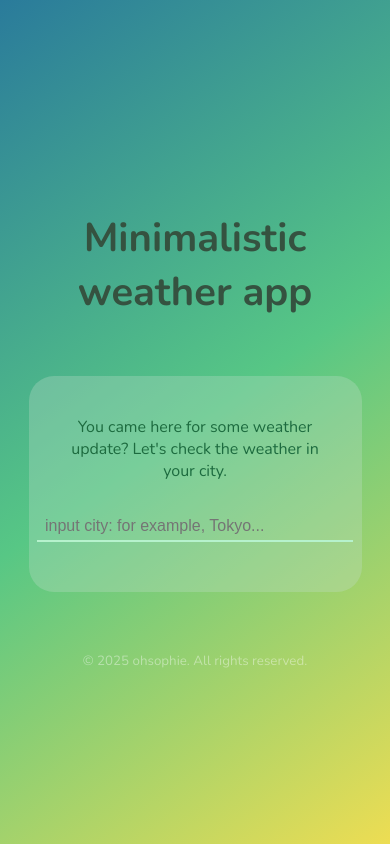
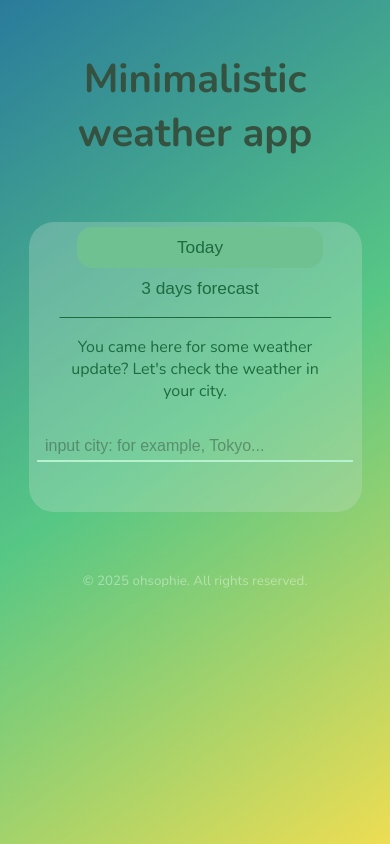
Before and after one commit to ohsophie/minimalistic-weather, a Vue app: page / in a window 390 px wide. Built offline with nearby package versions, Linux system fonts and the light colour scheme.

Commit message:
New functions and bug fixes

```diff
--- a/index.html
+++ b/index.html
@@ -2,13 +2,13 @@
 <html lang="">
   <head>
     <meta charset="UTF-8" />
-    <link rel="icon" href="/favicon.ico" />
-    <meta name="viewport" content="width=device-width, initial-scale=1" />
+    <meta name="viewport" content="width=device-width, initial-scale=1.0" />
     <meta
       name="theme-color"
       content="#2a7b9b"
       media="(prefers-color-scheme: light)"
     />
+    <link rel="icon" href="/favicon.ico" />
     <title>Minimalistic Weather</title>
   </head>
   <body>
--- a/package.json
+++ b/package.json
@@ -11,6 +11,7 @@
   },
   "dependencies": {
     "axios": "^1.9.0",
+    "chart.js": "^4.4.9",
     "vue": "^3.5.13"
   },
   "devDependencies": {
--- a/src/App.vue
+++ b/src/App.vue
@@ -35,6 +35,7 @@
     justify-content: center;
     padding: 20px;
     padding-top: 0;
+    margin-top: 50px;
   }
   .footer {
     margin-top: 40px;
@@ -47,9 +48,10 @@
   }
   @media screen and (max-width: 650px) {
     .header {
-      padding-top: 20px;
+      padding: 25px;
       text-align: center;
       font-size: 20px;
+      margin-top: 0px;
     }
   }
 </style>
--- a/src/assets/main.css
+++ b/src/assets/main.css
@@ -6,25 +6,13 @@ body {
   padding: 0;
   width: 100%;
   height: 100%;
-  min-height: 100vh;
-
+  min-height: 100dvh;
   background: linear-gradient(
     145deg,
     rgba(42, 123, 155, 1) 0%,
     rgba(87, 199, 133, 1) 50%,
     rgba(237, 221, 83, 1) 100%
   );
-  background-attachment: fixed;
-
-  overscroll-behavior: none;
   overflow-x: hidden;
-  overflow-y: hidden;
-  touch-action: manipulation;
   font-family: "Nunito", sans-serif;
 }
-
-body {
-  display: flex;
-  justify-content: center;
-  align-items: center;
-}
--- /dev/null
+++ b/src/components/Chart.vue
@@ -0,0 +1,121 @@
+<script>
+  import { Chart, registerables } from "chart.js";
+  Chart.register(...registerables);
+  import { nextTick } from "vue";
+
+  export default {
+    data() {
+      return {
+        chartInstance: null,
+      };
+    },
+    props: {
+      forecastData: {
+        type: Array,
+        required: true,
+      },
+    },
+    watch: {
+      forecastData: {
+        handler() {
+          this.renderChart();
+        },
+        deep: true,
+        immediate: true,
+      },
+    },
+    methods: {
+      handleResize() {
+        if (this.chartInstance) {
+          this.chartInstance.resize();
+        }
+      },
+      async renderChart() {
+        if (!this.forecastData.length) return;
+
+        // wait for DOM build
+        await nextTick();
+
+        //then get canvas
+        const canvas = this.$refs.chartCanvas;
+
+        //just in case canvas not found
+        if (!canvas) {
+          console.error("Canvas not found");
+          return;
+        }
+
+        //destroy previous canvas
+        if (this.chartInstance) {
+          this.chartInstance.destroy();
+        }
+
+        //render chart
+        const labels = this.forecastData.map((entry) => {
+          const date = new Date(entry.dt * 1000);
+          return `${date.getDate()}.${
+            date.getMonth() + 1
+          } ${date.getHours()}:00`;
+        });
+        const temps = this.forecastData.map((entry) => entry.main.temp);
+        const ctx = canvas.getContext("2d");
+        this.chartInstance = new Chart(ctx, {
+          type: "line",
+          data: {
+            labels: labels,
+            datasets: [
+              {
+                label: "Temperature (°C)",
+                data: temps,
+                fill: false,
+                borderColor: "rgb(42, 123, 155)",
+                tension: 0.3,
+              },
+            ],
+          },
+          options: {
+            responsive: true,
+            scales: {
+              x: {
+                ticks: {
+                  maxRotation: 45,
+                  minRotation: 45,
+                },
+              },
+            },
+          },
+        });
+      },
+    },
+    mounted() {
+      window.addEventListener("resize", this.handleResize);
+    },
+    beforeUnmount() {
+      window.removeEventListener("resize", this.handleResize);
+    },
+  };
+</script>
+
+<template>
+  <div class="chartDiv">
+    <canvas ref="chartCanvas"></canvas>
+  </div>
+</template>
+
+<style scoped>
+  .chartDiv {
+    padding: 20px;
+  }
+  canvas {
+    width: 80%;
+  }
+  @media screen and (max-width: 650px) {
+    .chartDiv {
+      padding: 0;
+      margin: 0;
+    }
+    .canvas {
+      width: 100%;
+    }
+  }
+</style>
--- a/src/components/Input.vue
+++ b/src/components/Input.vue
@@ -67,14 +67,17 @@
     border: 0;
     border-bottom: 2px solid #b6f2cd;
     width: 300px;
-    color: #fff;
-    opacity: 1 !important;
     font-size: 16px;
     padding: 5px 8px;
     outline: none;
+    color: #b6f2cd;
   }
   input:focus {
     border-bottom-color: #355240;
+  }
+  input::placeholder {
+    color: #355240;
+    opacity: 0.5 !important;
   }
   button {
     background-color: #355240;
--- /dev/null
+++ b/src/components/Menu.vue
@@ -0,0 +1,82 @@
+<script>
+  export default {
+    data() {
+      return {
+        active: 0,
+      };
+    },
+    methods: {
+      styleMenuButton(x) {
+        const y = x == 1 ? 0 : 1;
+        const button = document.getElementById("b" + x);
+        button.style.backgroundColor = "#6fc192";
+        const buttonPrev = document.getElementById("b" + y);
+        buttonPrev.style.backgroundColor = "transparent";
+        this.sendStatus();
+      },
+      sendStatus() {
+        this.$emit("status", { active: this.active });
+      },
+    },
+  };
+</script>
+
+<template>
+  <div class="menu">
+    <button
+      class="menuBut"
+      id="b0"
+      @click="(active = 0), styleMenuButton(active)"
+    >
+      Today
+    </button>
+    <button
+      class="menuBut"
+      id="b1"
+      @click="(active = 1), styleMenuButton(active)"
+    >
+      3 days forecast
+    </button>
+  </div>
+</template>
+
+<style scoped>
+  #b0 {
+    background-color: #6fc192;
+  }
+  .menu {
+    display: flex;
+    flex-direction: row;
+    justify-content: space-around;
+    padding-top: 0;
+    margin-top: 0;
+  }
+
+  .menuBut {
+    width: 50%;
+    background-color: transparent;
+    color: #1d6b3f;
+    font-size: 13pt;
+    border-radius: 15px;
+  }
+
+  .menuBut:hover {
+    font-size: 14pt;
+    font-weight: 500;
+    transition: transform 2000ms ease;
+  }
+  .menuBut:active {
+    font-size: 14pt;
+    background-color: transparent;
+  }
+
+  @media screen and (max-width: 650px) {
+    .menu {
+      flex-direction: column;
+      align-items: center;
+    }
+    .menuBut {
+      width: 90%;
+    }
+  }
+</style>
--- /dev/null
+++ b/src/components/ThreeDaysResponse.vue
@@ -0,0 +1,88 @@
+<script>
+  export default {
+    data() {},
+    props: ["info", "city", "date"],
+    computed: {
+      cityTempToday() {
+        return Math.floor(this.info.list[0].main.temp) + "°C";
+      },
+      cityTempDayOne() {
+        return Math.floor(this.info.list[5].main.temp) + "°C";
+      },
+      cityTempDayTwo() {
+        return Math.floor(this.info.list[11].main.temp) + "°C";
+      },
+      cityTempDayThree() {
+        return Math.floor(this.info.list[17].main.temp) + "°C";
+      },
+    },
+  };
+</script>
+
+<template>
+  <div class="info">
+    <div class="subheader">
+      <p>Here is the temperature chart for next three days in {{ city }}.</p>
+    </div>
+    <div class="dateTemp">
+      <div class="date">
+        <p class="d">{{ date }}</p>
+        <p class="t">
+          Expected temperature: <b>{{ cityTempToday }}</b>
+        </p>
+      </div>
+      <div class="date">
+        <p class="d">{{ Number(date.slice(0, 2)) + 1 + date.slice(2) }}</p>
+        <p class="t">
+          Expected temperature: <b>{{ cityTempDayOne }}</b>
+        </p>
+      </div>
+      <div class="date">
+        <p class="d">{{ Number(date.slice(0, 2)) + 2 + date.slice(2) }}</p>
+        <p class="t">
+          Expected temperature: <b>{{ cityTempDayTwo }}</b>
+        </p>
+      </div>
+      <div class="date">
+        <p class="d">{{ Number(date.slice(0, 2)) + 3 + date.slice(2) }}</p>
+        <p class="t">
+          Expected temperature: <b>{{ cityTempDayThree }}</b>
+        </p>
+      </div>
+    </div>
+  </div>
+</template>
+
+<style scoped>
+  .info {
+    display: flex;
+    flex-direction: column;
+    align-items: center;
+  }
+  .subheader p {
+    margin: 20px;
+    margin-bottom: 0;
+    font-size: 16pt;
+    font-weight: 700;
+  }
+  .date {
+    display: flex;
+    flex-direction: column;
+    align-items: center;
+    font-size: 16pt;
+  }
+  b {
+    font-size: 20pt;
+  }
+  .t {
+    font-size: 16pt;
+    margin-top: 0;
+  }
+  .dateTemp {
+    margin: 20px;
+  }
+  .d {
+    font-weight: 800;
+    text-decoration: underline;
+  }
+</style>
--- a/src/components/Wrap.vue
+++ b/src/components/Wrap.vue
@@ -1,13 +1,19 @@
 <script>
   import axios from "axios";
+
   import Input from "./Input.vue";
   import Error from "./ErrorMessage.vue";
   import Response from "./Response.vue";
+  import ThreeDays from "./ThreeDaysResponse.vue";
+  import Menu from "./Menu.vue";
+  import ChartComponent from "./Chart.vue";
 
   export default {
-    components: { Input, Error, Response },
+    components: { Input, Error, Response, ThreeDays, Menu, ChartComponent },
     data() {
       return {
+        forecastData: [],
+        task: 0,
         city: "",
         errorMes: "",
         info: null,
@@ -33,6 +39,9 @@
         this.city = readData.city;
         this.getWeather();
       },
+      readMenuStatus(status) {
+        this.task = status.active;
+      },
       async getWeather() {
         this.errorMes = "";
         this.info = null;
@@ -53,8 +62,8 @@
               },
             }
           );
-
           this.info = response.data;
+          this.forecastData = this.info.list.slice(0, 24);
           this.iconLink = `https://openweathermap.org/img/wn/${this.info.list[0].weather[0].icon}@2x.png`;
           this.date = this.getLocalDate(this.info.city.timezone);
         } catch (error) {
@@ -86,13 +95,27 @@
 
 <template>
   <div class="wrap">
+    <Menu @status="readMenuStatus" />
+    <hr />
     <Input @city="readCity" />
     <Error v-show="errorMes != ''" :error="this.errorMes" />
     <Response
-      v-if="info != null"
+      v-if="info != null && task == 0"
       :info="this.info"
       :iconLink="this.iconLink"
       :date="this.date"
+    />
+    <ThreeDays
+      v-if="info != null && task == 1"
+      :city="this.city"
+      :date="this.date"
+      :info="this.info"
+    />
+
+    <ChartComponent
+      v-if="forecastData.length"
+      v-show="task == 1"
+      :forecastData="forecastData"
     />
   </div>
 </template>
@@ -101,10 +124,16 @@
   .wrap {
     border-radius: 25px;
     padding: 30px;
+    padding-top: 5px;
     margin: 10px;
     background: rgba(195, 222, 205, 0.3);
     color: #1d6b3f;
     align-self: center;
+    width: 50dvw;
+  }
+  hr {
+    border-top: 0.5px solid #1d6b3f;
+    border-bottom: 0px;
   }
 
   @media screen and (max-width: 650px) {
```
Also changed, not shown: src/components/Response.vue (+6 -14 lines), 2 other files (tests, documents, lock files or other folders).
